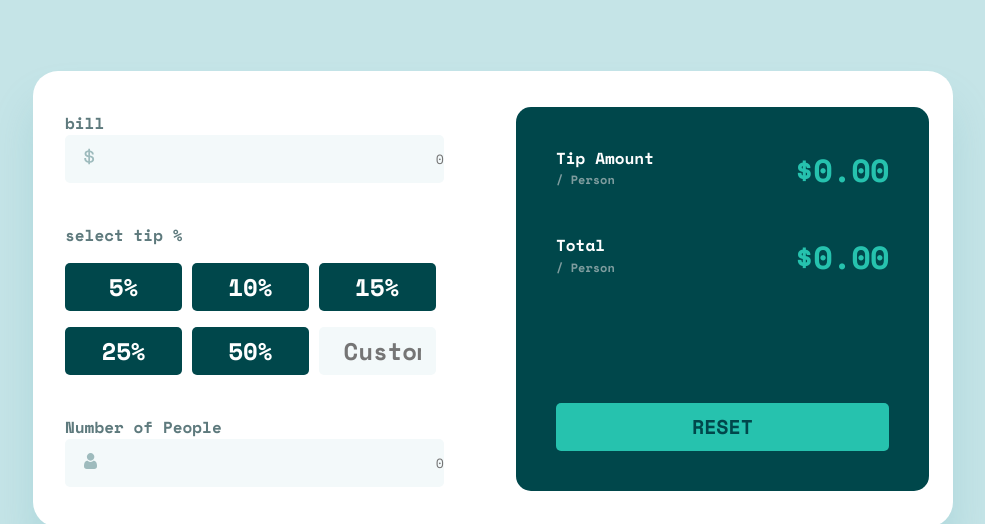
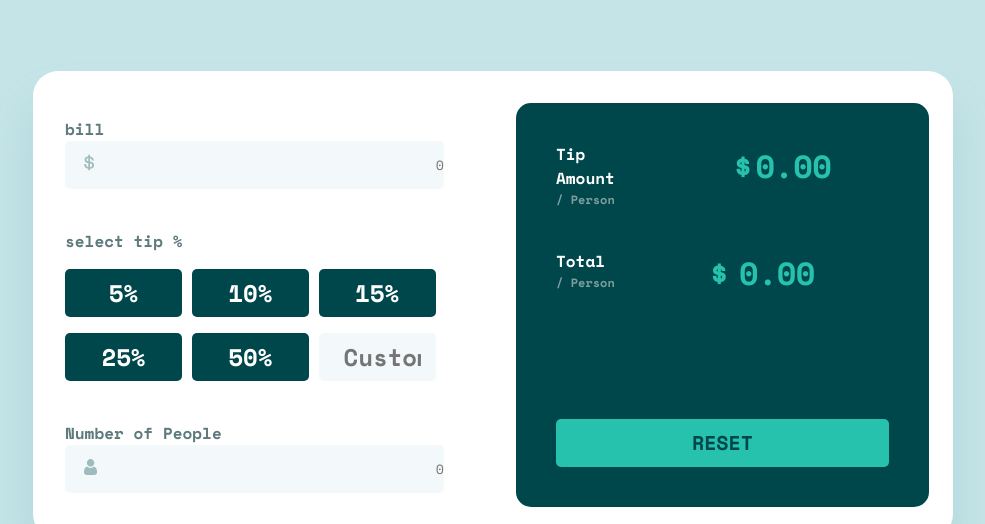
Before and after one commit to MrShota/tip-calculator-app, a plain HTML site: page index.html in a window 1280 px wide. Shown: the part 206-730 px from the top of the page, without its empty margins (147-1132 px from the left). Drawn offline with nearby package versions, Linux system fonts and the light colour scheme; a web font is replaced by a local one.

Commit message:
minor  style changes and refactoring

```diff
--- a/css/style.css
+++ b/css/style.css
@@ -196,14 +196,25 @@ float: right;
     text-transform: capitalize;
 
 }
-
-.tip-amount,
-.total-amount {
+.dollarSign{
+    width: 25px;
+    margin-left: 70px;
     font-size: 2rem;
     font-weight: 700;
     line-height: 47.39px;
     letter-spacing: -.67px;
     color: var(--btn-color);
+
+}
+.tip-amount,
+.total-amount {
+    width: 200px;
+    font-size: 2rem;
+    font-weight: 700;
+    line-height: 47.39px;
+    letter-spacing: -.67px;
+    color: var(--btn-color);
+    overflow: hidden;
 }
 
 .reset-btn {
@@ -277,6 +288,16 @@ float: right;
 
         margin: 32px;
     }
+    .dollarSign{
+        width: 25px;
+        margin-left: 90px;
+
+    }
+    .tip-amount,
+    .total-amount {
+        width: 150px;
+
+    }
 
     .display-text-bottom {
         padding-top: 40px;
--- a/index.html
+++ b/index.html
@@ -55,21 +55,20 @@
       <!-- --------------section two ----------------------- -->
       <div class="section-two">
         <div class="display-text-top">
-          <p class="display-para">
+          <div class="display-para">
             <span class="display-span">tip amount</span> <br>
             / person
-          </p>
-
-          <p class="tip-amount" id="tip-amount"> $0.00 </p>
-
+        </div>
+          <div class="dollarSign">$</div>
+          <div class="tip-amount" id="tip-amount">0.00</div>
         </div>
         <div class="display-text-bottom">
-          <p class="total-para">
+          <div class="total-para">
             <span class="display-span">total</span> <br>
             / person
-          </p>
-
-          <p class="total-amount" id="total-amount"> $0.00 </p>
+          </div>
+          <div class="dollarSign"> $</div>
+          <div class="total-amount" id="total-amount">0.00</div>
 
         </div>
 
@@ -85,7 +84,7 @@
 
 
 
-<script src="script.js"></script>
+  <script src="script.js"></script>
 </body>
 
 </html>
```
